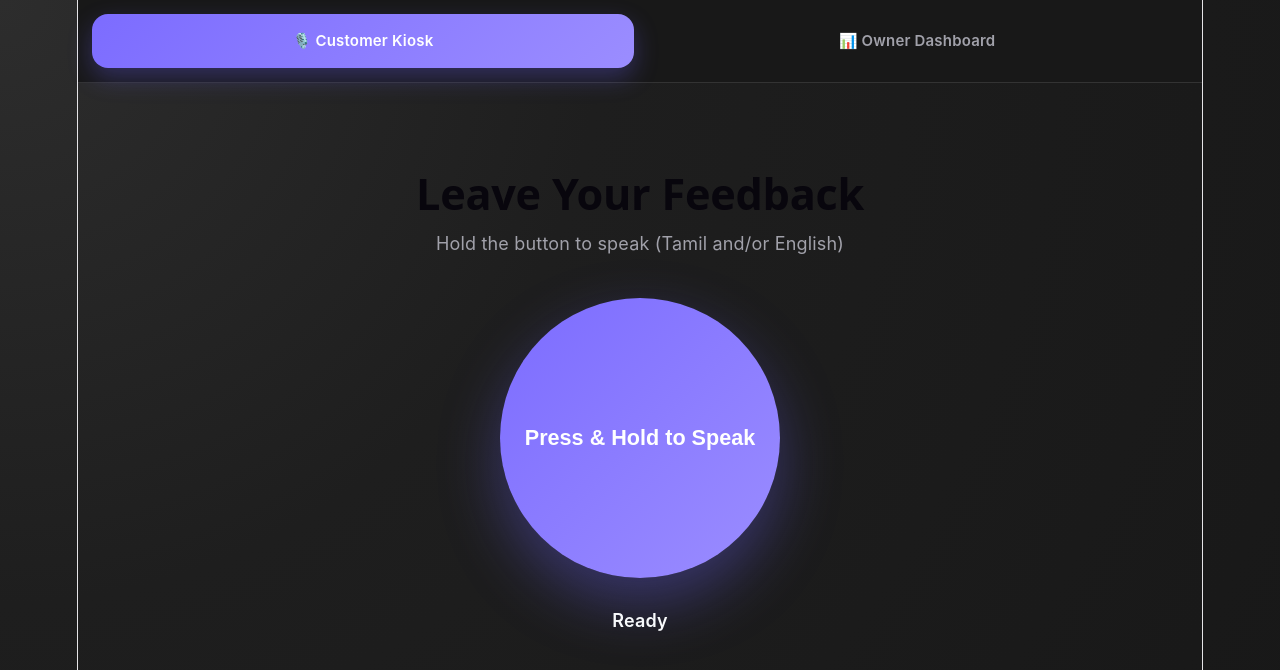
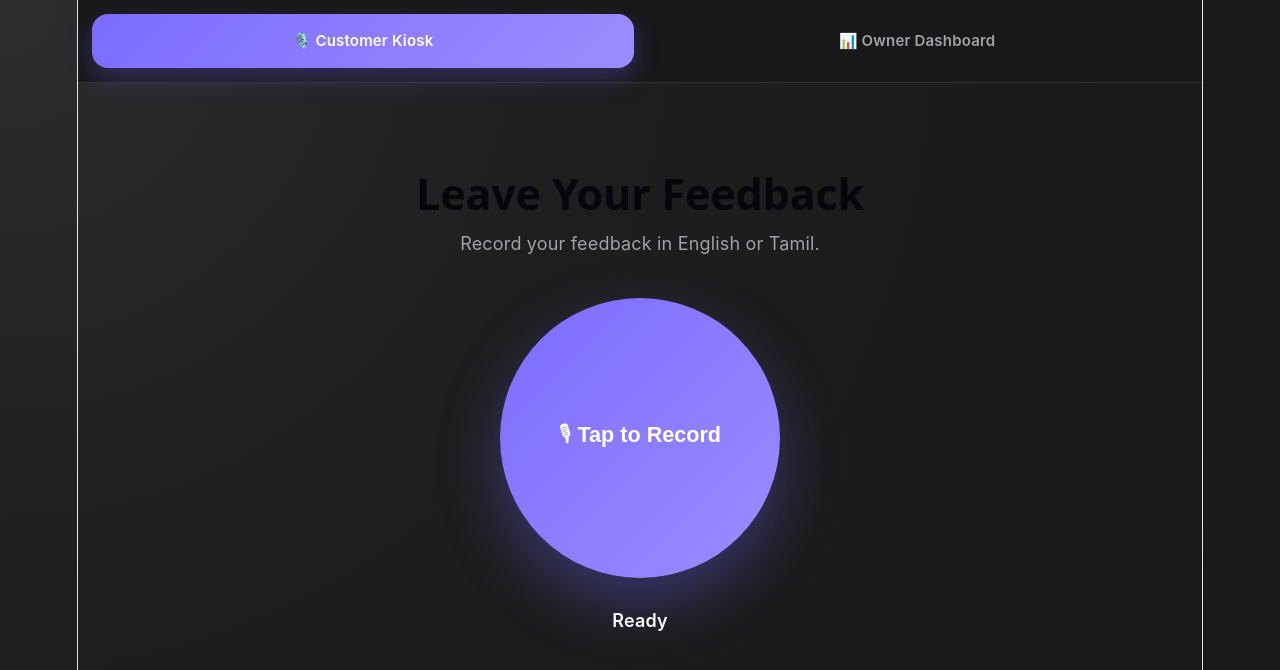
Before and after one commit to seyad-exe/kural-voice-demo-frontend, a React (Vite) app: page / in a window 1280 px wide. Shown: the top 670 px of the page. Built offline with nearby package versions, Linux system fonts and the light colour scheme.

Commit message:
changed hold to record functionality to click/tap

```diff
--- a/src/App.jsx
+++ b/src/App.jsx
@@ -77,12 +77,14 @@ function App() {
       setIsRecording(false);
     }
   };
+  const toggleRecording = () => {
+  if (isRecording) {
+    stopRecording();
+  } else {
+    startRecording();
+  }
+};
 
-  // Prevent default context menu on mobile long-press
-  const handleTouchStart = (e) => {
-    e.preventDefault();
-    startRecording();
-  };
 
   // --- DASHBOARD LOGIC ---
   const fetchDashboard = async (query = "") => {
@@ -155,18 +157,18 @@ function App() {
         {activeTab === 'kiosk' && (
           <div className="kiosk-wrapper">
             <h2>Leave Your Feedback</h2>
-            <p>Hold the button to speak (Tamil and/or English)</p>
+            <p>
+  Record your feedback in English or Tamil.
+</p>
 
             <button
-              className={`record-btn ${isRecording ? 'recording' : ''}`}
-              onMouseDown={startRecording}
-              onMouseUp={stopRecording}
-              onMouseLeave={stopRecording}
-              onTouchStart={handleTouchStart}
-              onTouchEnd={stopRecording}
-            >
-              {isRecording ? "Listening..." : "Press & Hold to Speak"}
-            </button>
+  className={`record-btn ${isRecording ? 'recording' : ''}`}
+  onClick={toggleRecording}
+>
+  {isRecording
+    ? "⏹ Tap to Stop"
+    : "🎙 Tap to Record"}
+</button>
 
             <div className="status-text" style={{ color: status.includes('Error') ? 'var(--danger)' : 'var(--text)' }}>
               {status}
```
